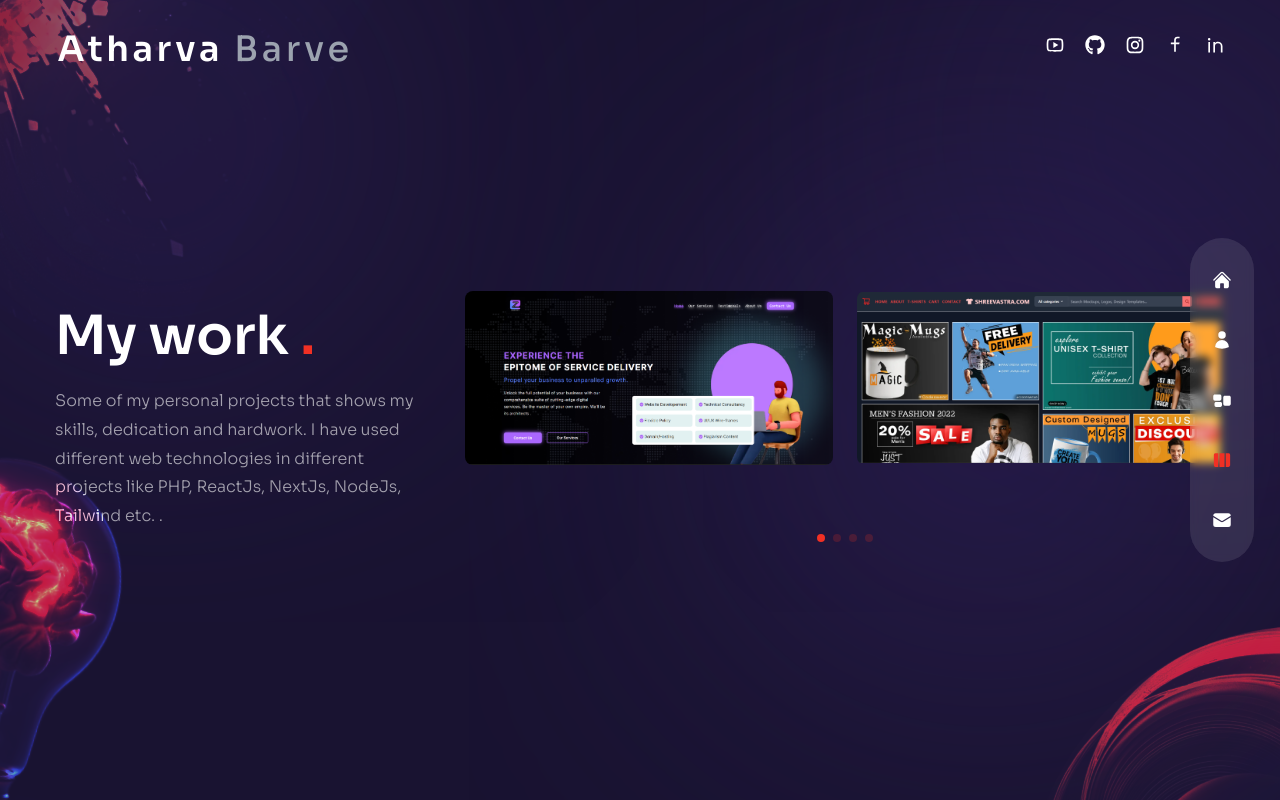
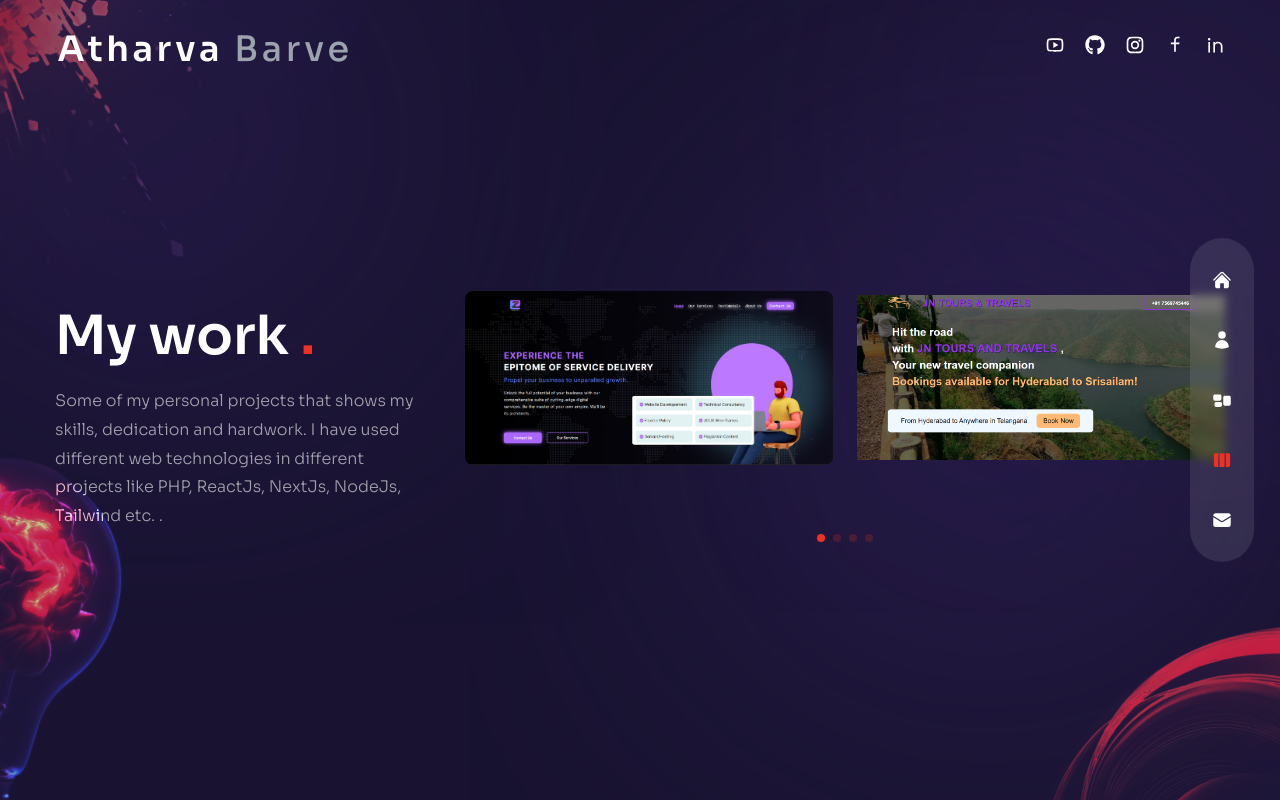
Before and after one commit to Atharva-com/Portfolio, a Next.js app: page /work in a window 1280 px wide. Built offline with nearby package versions, Linux system fonts and the light colour scheme.

Commit message:
JN Tours

```diff
--- a/src/components/WorkSlider.js
+++ b/src/components/WorkSlider.js
@@ -3,10 +3,11 @@ import thumb1 from '../../public/thumb1.png'
 import thumb2 from '../../public/thumb2.png'
 import thumb3 from '../../public/thumb3.png'
 import thumb4 from '../../public/thumb4.png'
-import thumb5 from '../../public/thumb5.png'
+import thumb5 from '../../public/JN Tours.png'
 import thumb6 from '../../public/thumb6.png'
 import thumb7 from '../../public/thumb7.png'
 import thumb8 from '../../public/thumb8.png'
+
 export const workSlides = {
   slides: [
 
@@ -18,9 +19,9 @@ export const workSlides = {
           path: thumb1,
         },
         {
-          title: 'E-commerce site',
-          link: 'https://shree-vastra-com.vercel.app/',
-          path: thumb2,
+          title: 'JN Tours & Travels',
+          link: 'https://tours-travels.vercel.app/',
+          path: thumb5,
         },
       ],
     },
@@ -33,9 +34,9 @@ export const workSlides = {
           path: thumb3,
         },
         {
-          title: 'The Fit club',
-          link: 'https://gymnast-com.vercel.app/',
-          path: thumb4,
+          title: 'ShreeVastra E-commerce',
+          link: 'https://shree-vastra.vercel.app/',
+          path: thumb2,
         },
       ],
     },
@@ -43,9 +44,9 @@ export const workSlides = {
     {
       images: [
         {
-          title: 'NewsApp',
-          link: 'https://newsletter-opal.vercel.app/',
-          path: thumb5,
+          title: 'The Fit club',
+          link: 'https://gymnast-com.vercel.app/',
+          path: thumb4,
         },
         {
           title: 'Weather App',
```
Also changed, not shown: public/JN Tours.png (added).
